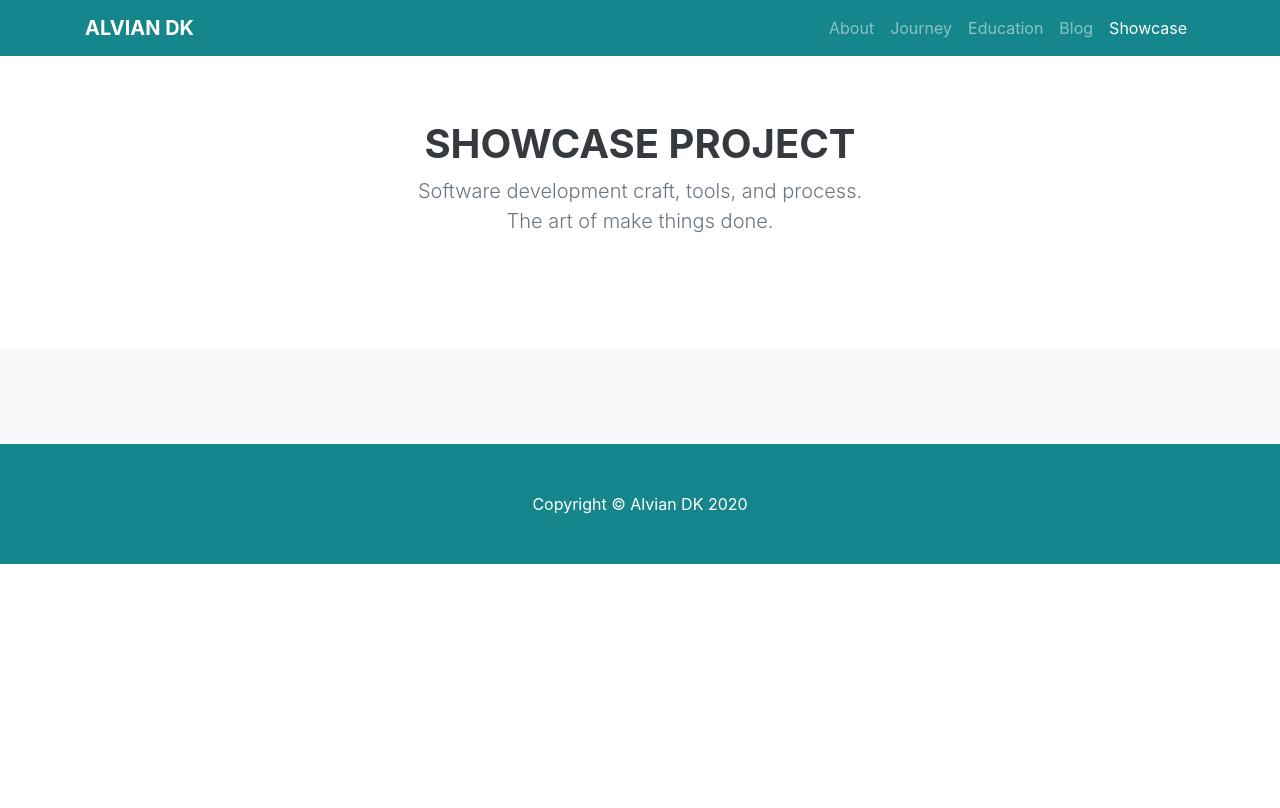
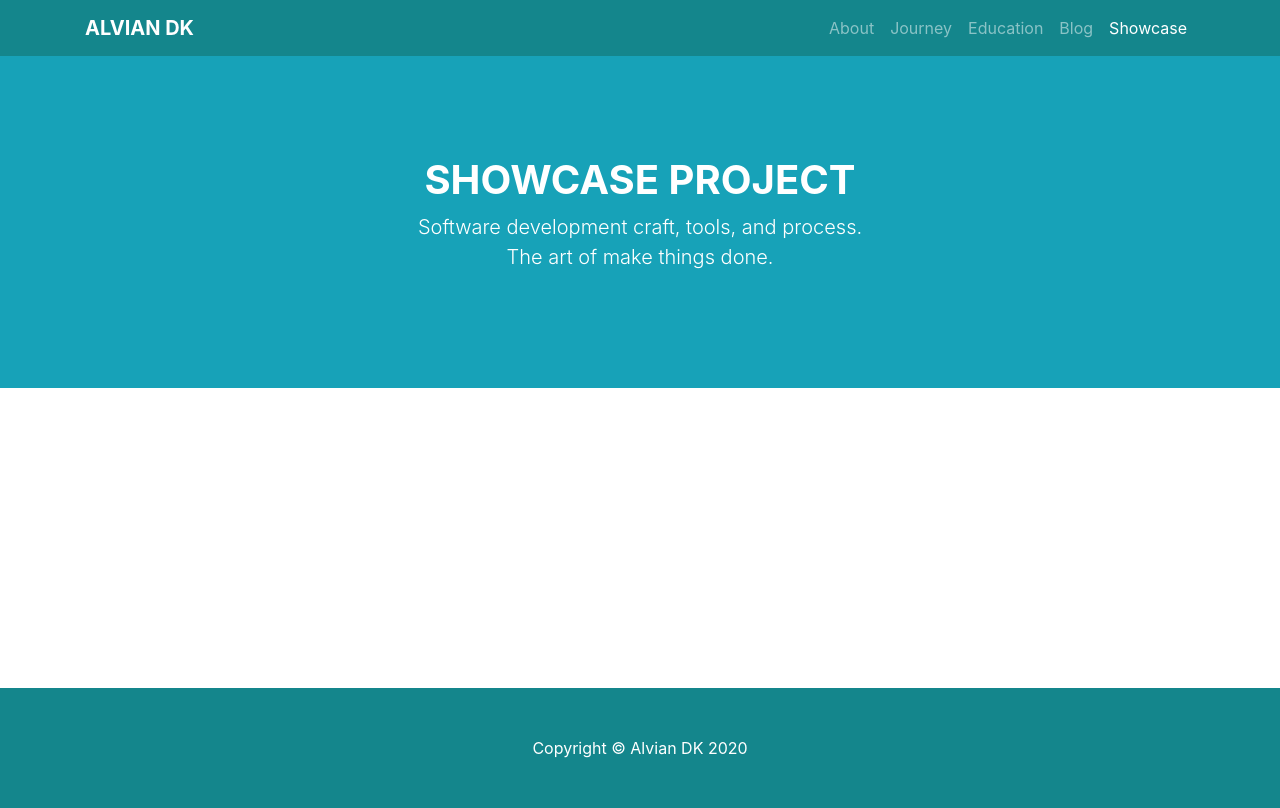
Before and after one commit to alviandk/personal_website, a Django app: page /showcase-project/ in a window 1280 px wide. Before the commit the page ends 564 px from the top, so only its background shows below. Run offline with Django 3.2, Linux system fonts and the light colour scheme; data that the repository does not hold is empty; some libraries are stand-ins or nearby versions; some web fonts are replaced.

Commit message:
revamp showcase

```diff
--- a/showcase_project/views.py
+++ b/showcase_project/views.py
@@ -14,4 +14,6 @@
 def project_detail_view(request, slug):
     context = {}
 
+    context['project'] = Project.objects.get(slug=slug)
+
     return render(request, 'project/detail.html', context)
--- a/templates/project/list.html
+++ b/templates/project/list.html
@@ -5,7 +5,7 @@
 
   {% block custom_css %}
   <link href="{% static 'css/custom.css' %}" rel="stylesheet">
-  <link href="{% static 'css/blog.css' %}" rel="stylesheet">
+  <link href="{% static 'css/showcase-project.css' %}" rel="stylesheet">
   {% endblock custom_css %}
 
   {% block content %}
@@ -14,17 +14,16 @@
   <!-- Page Content -->
   <main role="main">
 
-    <section class="jumbotron text-center" style="background-color: #ffffff;">
-      <div class="container">
-        <h1>Showcase Project</h1>
-        <p class="lead text-muted">
+    <header class="bg-info text-white">
+      <div class="container text-center">
+        <h1 class="text-white">Showcase Project</h1>
+        <p class="lead text-white">
           Software development craft, tools, and process. <br> The art of make things done.
         </p>
+      </div>
+    </header>
 
-      </div>
-    </section>
-
-    <div class="py-5 bg-light">
+    <section id="about">
       <div class="container">
         <div class="row">
           {% for project in project_list %}
@@ -41,11 +40,11 @@
             </div>
           </div>
           {% endfor %}
+        </div>
+      </div>
+    </section>
 
-        </div>
 
-      </div>
-    </div>
 
   </main>
 
```
Also changed, not shown: templates/project/detail.html (+9 -1 lines), static/css/showcase-project.css (renamed from static/css/scrolling-nav.css).
